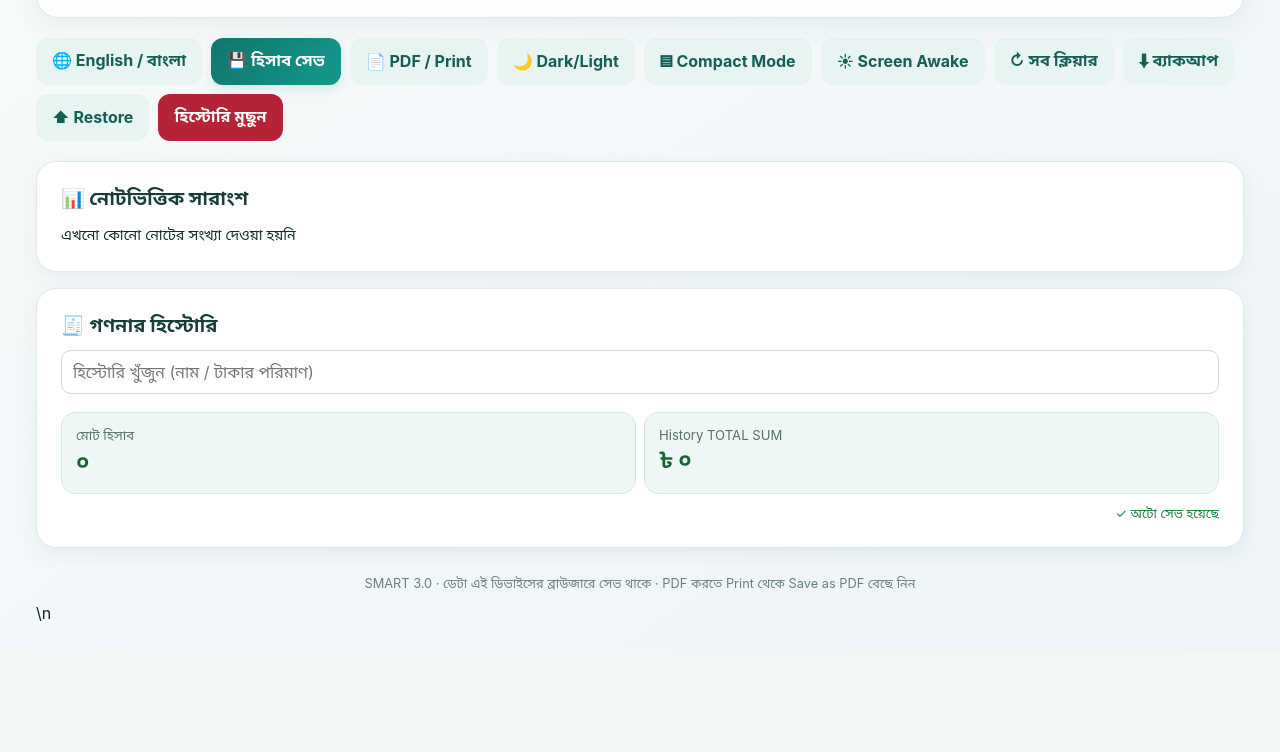
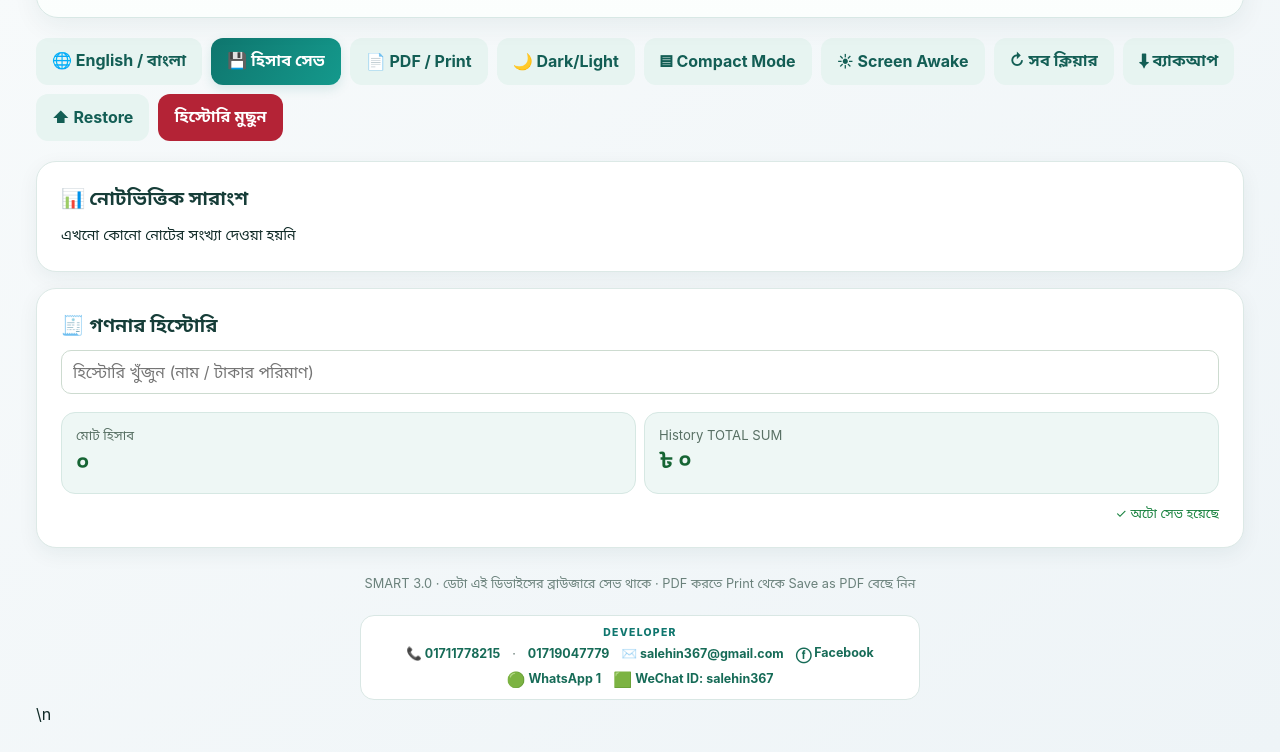
Before and after one commit to salehincmt/salehin, a plain HTML site: page index.html in a window 1280 px wide. Shown: the part 1450-2202 px from the top of the page. Before the commit the page ends 2101 px from the top, so only its background shows below. Drawn offline with Linux system fonts and the light colour scheme.

Commit message:
index.html

```diff
--- a/index.html
+++ b/index.html
@@ -212,6 +212,18 @@ footer{color:#6a817b}
 @media(max-width:720px){body{padding:12px}header{padding:19px 20px;border-radius:18px}.card{padding:15px;border-radius:17px}.denom{padding:11px 12px;border-radius:13px}.total{padding:18px;border-radius:18px}}
 @media(min-width:1000px){#denoms{gap:14px}.card{padding:24px}.total{padding:28px 32px}}
 
+
+/* Compact developer profile */
+.developer-mini{margin:12px auto 4px;max-width:560px;padding:10px 12px;border:1px solid #d9e7e4;border-radius:14px;background:#fff;font-size:.78rem;color:#61766f;text-align:center}
+.developer-mini .dev-label{font-size:.65rem;letter-spacing:1.3px;font-weight:800;color:#0f766e;margin-bottom:5px}
+.developer-mini .dev-contact{display:flex;justify-content:center;flex-wrap:wrap;gap:7px 12px;align-items:center}
+.developer-mini a{color:#166b57;text-decoration:none;font-weight:650}
+.developer-mini a:hover{text-decoration:underline}
+.developer-mini .dev-icon{font-size:.95rem;vertical-align:middle;margin-right:3px}
+.dark .developer-mini{background:#162526;border-color:#2b4141;color:#b4c5be}
+.dark .developer-mini .dev-label{color:#69d4b7}
+.dark .developer-mini a{color:#8be0c3}
+@media print{.developer-mini{display:none!important}}
 </style></head><body data-version="SMART-3.0">
 <header><h1>MM Enterprise</h1><p>Cash Count Management System</p><div class="connection-status" aria-live="polite"><span id="connectionDot" class="status-dot"></span><strong id="connectionLabel">Checking connection…</strong><span id="connectionHint">Local data saved on this device</span></div></header>
 <section class="dashboard" aria-label="Cash count dashboard">
@@ -230,6 +242,17 @@ footer{color:#6a817b}
 <section class="card" id="cash-summary"><h2>📊 নোটভিত্তিক সারাংশ</h2><div class="summarybox" id="denomSummary"></div></section>
 
 <div id="printSlip" aria-hidden="true"></div><section class="card" id="cash-history"><h2>🧾 গণনার হিস্টোরি</h2><input id="historySearch" type="search" placeholder="হিস্টোরি খুঁজুন (নাম / টাকার পরিমাণ)" oninput="renderHistory()" style="width:100%;padding:11px;border:1px solid #cddbd0;border-radius:10px;font:inherit;margin:0 0 10px"><div id="historyTotalSum" class="history-sum" style="display:grid;grid-template-columns:repeat(2,minmax(0,1fr));gap:8px;margin:8px 0 12px"><div class="sum-tile"><small>মোট হিসাব</small><strong id="historyCount">০</strong></div><div class="sum-tile"><small>History TOTAL SUM</small><strong id="historyGrandSum">৳ ০</strong></div></div><div class="savednote" id="autosaveStatus"></div><div id="history"></div></section><input id="restoreFile" type="file" accept="application/json" hidden onchange="restoreBackup(event)"><footer>SMART 3.0 · ডেটা এই ডিভাইসের ব্রাউজারে সেভ থাকে · PDF করতে Print থেকে Save as PDF বেছে নিন</footer>
+<div class="developer-mini" aria-label="Developer contact information">
+  <div class="dev-label">DEVELOPER</div>
+  <div class="dev-contact">
+    <a href="tel:01711778215">📞 01711778215</a> · <a href="tel:01719047779">01719047779</a>
+    <a href="mailto:salehin367@gmail.com">✉️ salehin367@gmail.com</a>
+    <a href="https://www.facebook.com/admsalehin11" target="_blank" rel="noopener noreferrer"><span class="dev-icon">ⓕ</span>Facebook</a>
+    <a href="https://wa.me/8801719047779" target="_blank" rel="noopener noreferrer"><span class="dev-icon">🟢</span>WhatsApp 1</a>
+    <a href="weixin://" target="_blank" rel="noopener noreferrer"><span class="dev-icon">🟩</span>WeChat ID: salehin367</a>
+    </div>
+</div>
+
 
 
 <script>
```
